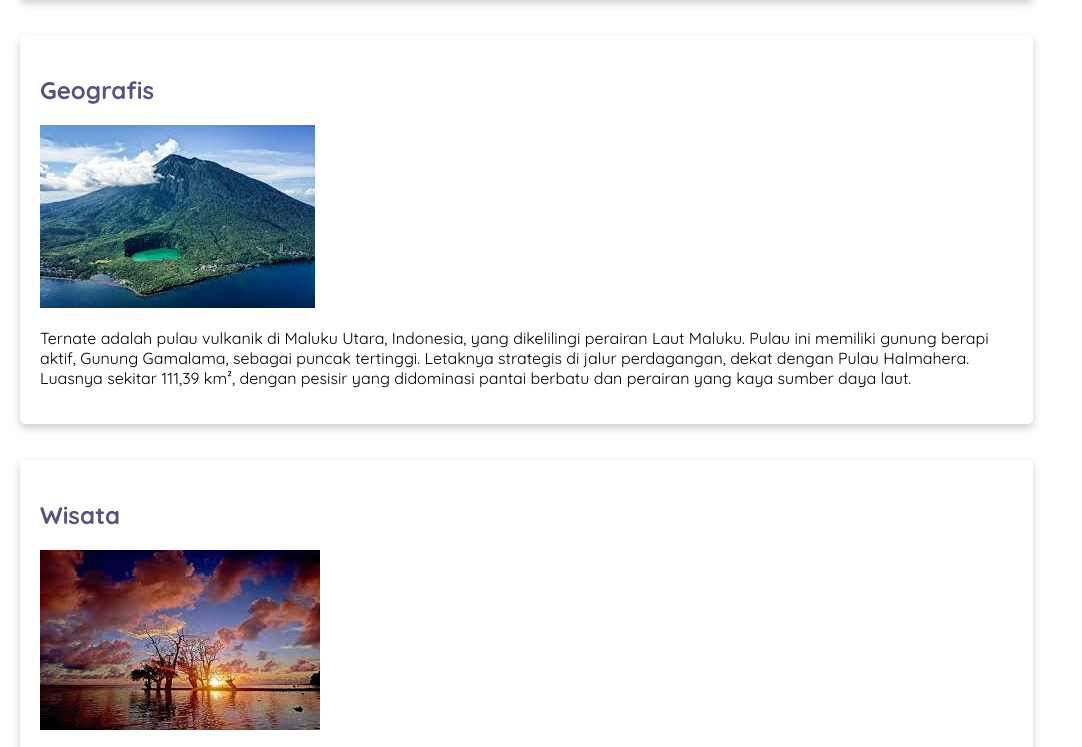
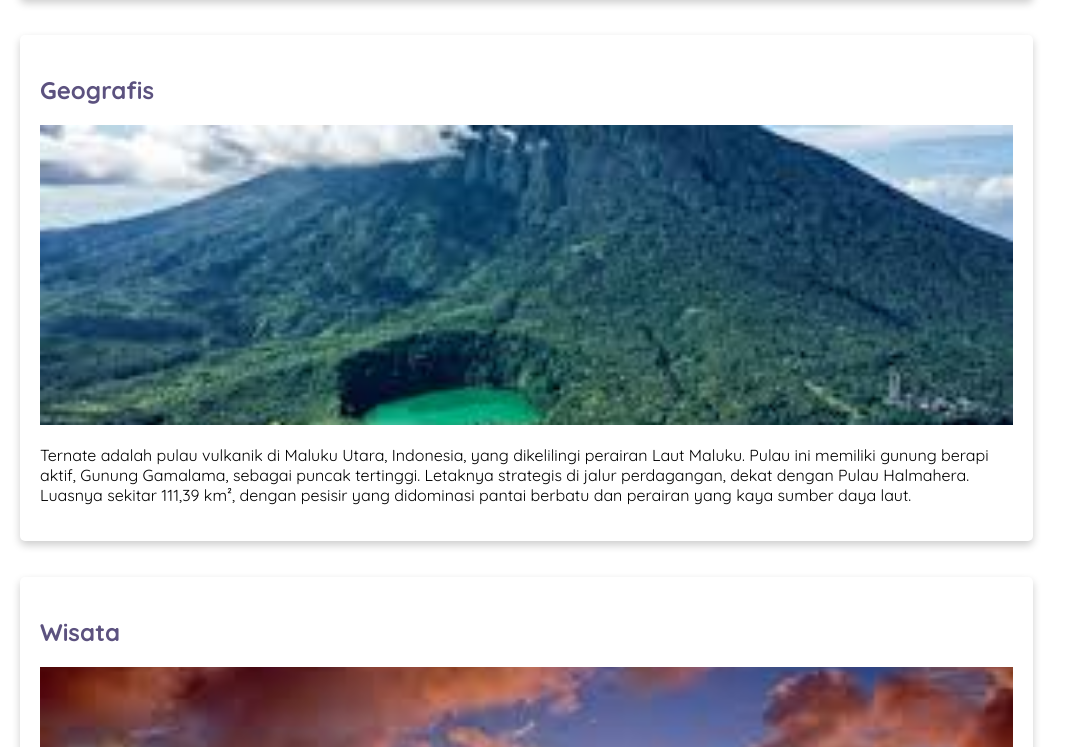
Before and after one commit to yudaadha/Profile-Kota-Ternate-Sederhana, a plain HTML site: page index.html in a window 1280 px wide. Shown: the part 961-1708 px from the top of the page, without its empty margins (0-1082 px from the left). Drawn offline with Linux system fonts and the light colour scheme.

Commit message:
update html

```diff
--- a/index.html
+++ b/index.html
@@ -68,7 +68,11 @@
 
         <article id="geografis" class="card">
           <h2 id="Geografis">Geografis</h2>
-          <img src="assest/image/download.jpeg" alt="Geografis" />
+          <img
+            src="assest/image/download.jpeg"
+            alt="Geografis"
+            class="featured-image"
+          />
           <p>
             Ternate adalah pulau vulkanik di Maluku Utara, Indonesia, yang
             dikelilingi perairan Laut Maluku. Pulau ini memiliki gunung berapi
@@ -81,7 +85,11 @@
 
         <article id="wisata" class="card">
           <h2 id="Wisata">Wisata</h2>
-          <img src="assest/image/wisata.jpeg" alt="Geografis" />
+          <img
+            src="assest/image/wisata.jpeg"
+            alt="Geografis"
+            class="featured-image"
+          />
           <p>
             Ternate menawarkan beragam destinasi wisata yang memadukan keindahan
             alam dan kekayaan sejarah. Salah satu daya tariknya adalah Danau
```
